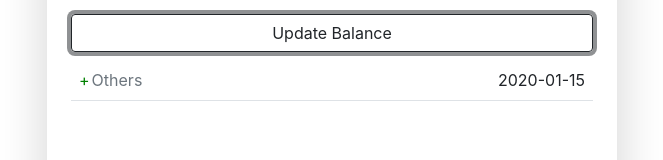
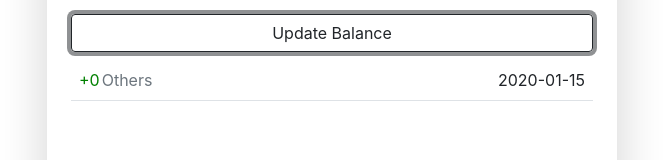
Before and after one commit to Gupta-Nikhil85/wallet-buddy, a React (Create React App) app: page / in a window 1280 px wide. Both pictures are taken after typing "Sample", "2020-01-15" into the empty fields and a click on the button "Update Balance". Shown: the part 1252-1412 px from the top of the page, without its empty margins (23-686 px from the left). Built offline with nearby package versions, Linux system fonts and the light colour scheme.

Commit message:
Updated Local Storage

```diff
--- a/src/components/Form.js
+++ b/src/components/Form.js
@@ -3,25 +3,13 @@ import { convertDateFormat, ExpenditureCategories, SavingsCategories } from '../
 
 const Form = () => {
     const [transactions,setTransactions]=useState(JSON.parse(localStorage.getItem('TRANSACTIONS')) || []);
-        // {type:'Expenditure', Date:convertDateFormat(new Date()), Source:ExpenditureCategories[0], amount:100, description:'Travel to India' },
-        // {type:'Expenditure', Date:convertDateFormat(new Date()), Source:ExpenditureCategories[0], amount:100, description:'Travel to India' },
-        // {type:'Expenditure', Date:convertDateFormat(new Date()), Source:ExpenditureCategories[0], amount:100, description:'Travel to India' },
-        // {type:'Expenditure', Date:convertDateFormat(new Date()), Source:ExpenditureCategories[0], amount:100, description:'Travel to India' },
-        // {type:'Savings', Date:convertDateFormat(new Date()), Source:SavingsCategories[0], amount:100, description:'Travel to India' },
-        // {type:'Savings', Date:convertDateFormat(new Date()), Source:SavingsCategories[0], amount:100, description:'Travel to India' },
-        // {type:'Savings', Date:convertDateFormat(new Date()), Source:SavingsCategories[0], amount:100, description:'Travel to India' },
-        // {type:'Savings', Date:convertDateFormat(new Date()), Source:SavingsCategories[0], amount:100, description:'Travel to India' },
-        // {type:'Savings', Date:convertDateFormat(new Date()), Source:SavingsCategories[0], amount:100, description:'Travel to India' },
-        // {type:'Savings', Date:convertDateFormat(new Date()), Source:SavingsCategories[0], amount:100, description:'Travel to India' },
-        // {type:'Expenditure', Date:convertDateFormat(new Date()), Source:ExpenditureCategories[0], amount:100, description:'Travel to India' },
-    // ];
     const [category, setCategory] = useState([]);
 
     const [transactionData, setTransactionData] = useState({type:'Savings',Amount:0,Source:'Others',Description:'', Date:''});
     const updateFormValue = (key, value) => {
         setTransactionData({...transactionData, [key]:value});
     }
-    const amount= 0;
+    const [amount, setAmount]= useState(parseInt(localStorage.getItem('TOTAL_AMOUNT')) || 0);
     useEffect(() => {
         if(transactionData.type==='Expenditure'){
             setCategory(ExpenditureCategories)
@@ -35,6 +23,8 @@ const Form = () => {
         e.preventDefault();
         setTransactions([...transactions, transactionData]);
         localStorage.setItem('TRANSACTIONS', JSON.stringify(transactions));
+        transactionData.type==='Expenditure' ? setAmount(amount-parseInt(transactionData.Amount)):setAmount(amount+parseInt(transactionData.Amount))
+        localStorage.setItem('TOTAL_AMOUNT', toString(amount));
     }
 
   return (
@@ -48,7 +38,7 @@ const Form = () => {
             <div className="row">
                 <div className="mb-2 col-sm-12 col-md-6">
                     <label className="text-muted font-size-14 mb-2">Type<span className='text-danger'>*</span></label>
-                    <select className='form-select pointer' value={transactionData.type} onChange={(e)=>{updateFormValue('type',e.target.value )}}>
+                    <select className='form-select pointer' value={transactionData.type} onChange={(e)=>{setTransactionData({...transactionData, 'type':e.target.value, 'Source':'Others'} )}}>
                         <option>Savings</option>
                         <option>Expenditure</option>
                     </select>
@@ -87,7 +77,7 @@ const Form = () => {
                             <div className='d-flex align-items-center'>
                                 <div style={transaction.type==='Expenditure'?{color:'red', marginRight:'2px'}:{color:'green',marginRight:'2px'}}>
                                     {transaction.type==='Expenditure'?'-':'+'}
-                                    <span className='font-size-14'>{transaction.amount}</span>
+                                    <span className='font-size-14'>{transaction.Amount}</span>
                                 </div>
                                 <div>
                                     <span className='font-size-14 text-muted'>{transaction.Source}</span>
```
